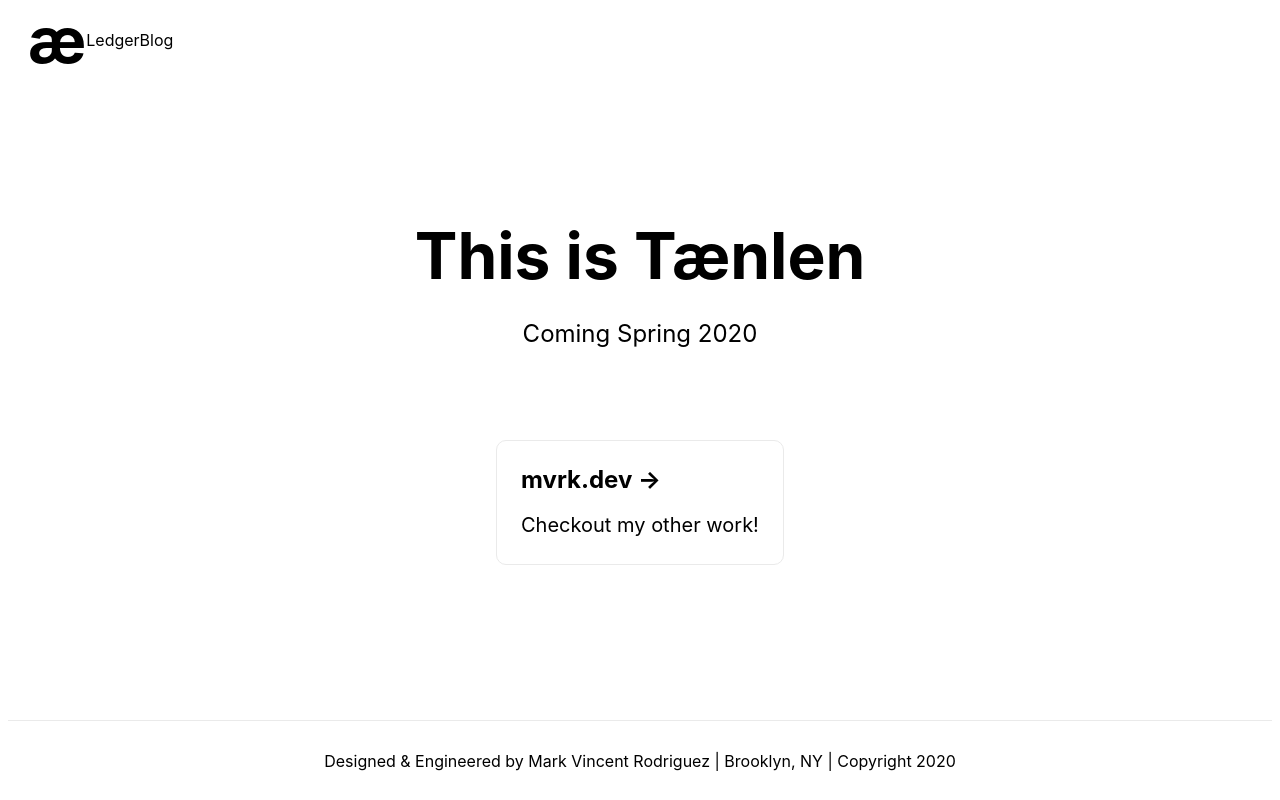
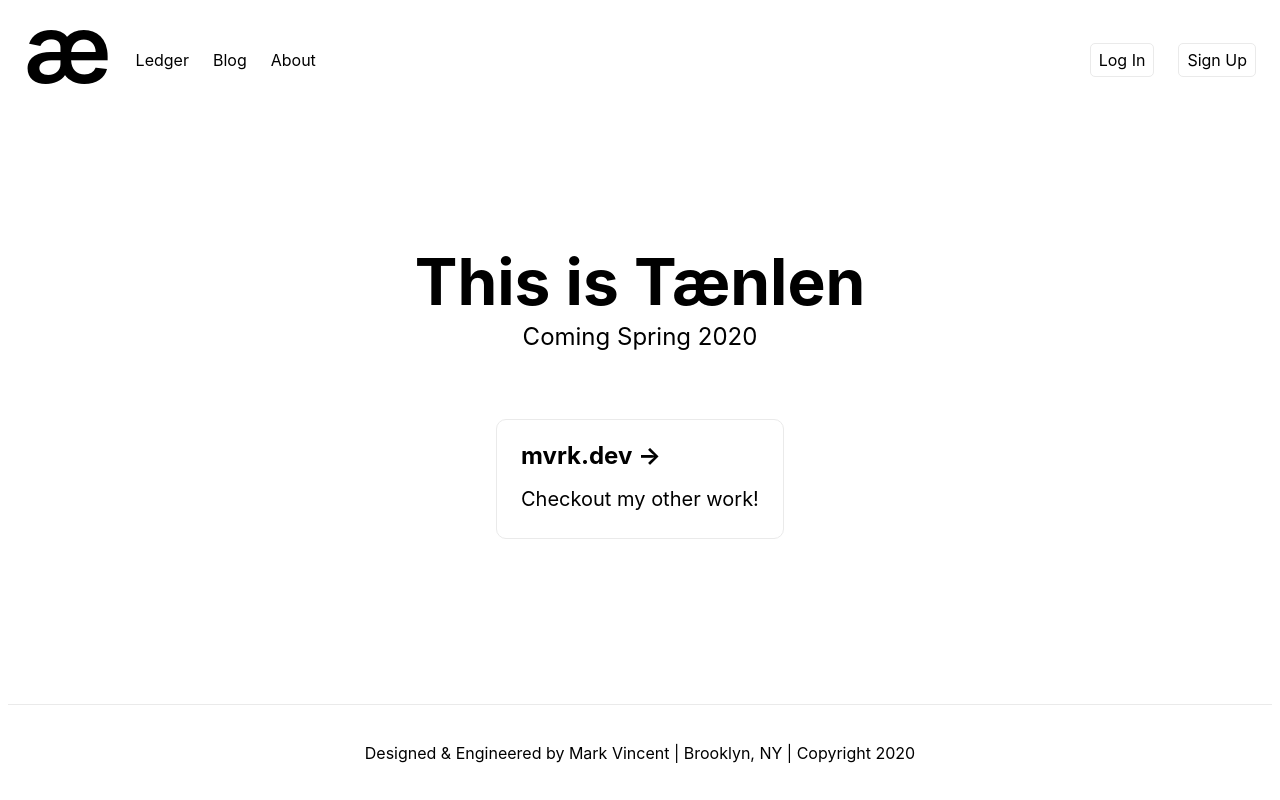
Before and after one commit to mvrkvincent/taenlen_dashboard, a Next.js app in the folder frontend/: page / in a window 1280 px wide. Built offline with nearby package versions, Linux system fonts and the light colour scheme.

Commit message:
Style nav

```diff
--- a/frontend/components/Footer.js
+++ b/frontend/components/Footer.js
@@ -4,7 +4,7 @@ const Footer = () => {
 
     <footer>
       <span>
-        Designed & Engineered by Mark Vincent Rodriguez | Brooklyn, NY | Copyright 2020
+        Designed & Engineered by Mark Vincent | Brooklyn, NY | Copyright 2020
       </span>
     </footer>
 
--- a/frontend/components/Nav.js
+++ b/frontend/components/Nav.js
@@ -1,12 +1,21 @@
+import React, { useState } from 'react';
+
 const Nav = () => {
+  const [style, setStyle] = useState();
 
   return (
 
     <nav>
-      <a href="/"><h1><span className="logo">&#230;</span></h1></a>
-      <a href="/ledger">Ledger</a>
-      <a href="/blog">Blog</a>
-
+      <div className="section">
+        <a href="/" className="logo">&#230;</a>
+        <a href="/ledger">Ledger</a>
+        <a href="/blog">Blog</a>
+        <a href="/blog">About</a>
+      </div>
+      <div className="section">
+        <a className="auth" onClick={() => setStyle({borderColor: 'red'})} style={style}>Log In</a>
+        <a className="auth" onClick={() => setStyle({ borderColor: 'red' })} style={style}>Sign Up</a>
+      </div>
     </nav>
 
   );
--- a/frontend/pages/_app.js
+++ b/frontend/pages/_app.js
@@ -1,3 +1,4 @@
+import '../stylesheets/_css_reset.css';
 import '../stylesheets/app.css';
 import '../stylesheets/landing.css';
 
--- a/frontend/pages/index.js
+++ b/frontend/pages/index.js
@@ -2,9 +2,7 @@ import Template from '../components/Template';
 
 const Splash = () => (
   <Template>
-      <h1 className="title">
-        This is T<logo>&#230;</logo>nlen
-      </h1>
+      <h1 className="title">This is T&#230;nlen</h1>
 
       <p className="subtitle">
         Coming Spring 2020
--- /dev/null
+++ b/frontend/stylesheets/_css_reset.css
@@ -0,0 +1,48 @@
+/* http://meyerweb.com/eric/tools/css/reset/
+   v2.0 | 20110126
+   License: none (public domain)
+*/
+
+html, body, div, span, applet, object, iframe,
+p, blockquote, pre,
+a, abbr, acronym, address, big, cite, code,
+del, dfn, em, img, ins, kbd, q, s, samp,
+small, strike, strong, sub, sup, tt, var,
+b, u, i, center,
+dl, dt, dd, ol, ul, li,
+fieldset, form, label, legend,
+table, caption, tbody, tfoot, thead, tr, th, td,
+article, aside, canvas, details, embed,
+figure, figcaption, footer, header, hgroup,
+menu, nav, output, ruby, section, summary,
+time, mark, audio, video {
+	margin: 0;
+	padding: 0;
+	border: 0;
+	font-size: 100%;
+	font: inherit;
+	vertical-align: baseline;
+}
+/* HTML5 display-role reset for older browsers */
+article, aside, details, figcaption, figure,
+footer, header, hgroup, menu, nav, section {
+	display: block;
+}
+body {
+	line-height: 1;
+}
+ol, ul {
+	list-style: none;
+}
+blockquote, q {
+	quotes: none;
+}
+blockquote:before, blockquote:after,
+q:before, q:after {
+	content: '';
+	content: none;
+}
+table {
+	border-collapse: collapse;
+	border-spacing: 0;
+}
--- a/frontend/stylesheets/app.css
+++ b/frontend/stylesheets/app.css
@@ -1,7 +1,5 @@
 html,
 body {
-  padding: 0;
-  margin: 0;
   font-family: -apple-system, BlinkMacSystemFont, Segoe UI, Roboto, Oxygen,
     Ubuntu, Cantarell, Fira Sans, Droid Sans, Helvetica Neue, sans-serif;
 }
@@ -30,15 +28,44 @@ main {
 
 nav {
   width: 100%;
-  height: 80px;
+  height: 6rem;
+  display: flex;
+  justify-content: space-between;
+  align-items: center;
+  padding: 0 1rem;
+}
+
+nav a {
+  padding-left: 1.5rem;
+  padding-top: 1.5rem;
+}
+
+.logo {
+  padding-left: 0;
+  padding-top: 0;
+  font-size: 6em;
+  font-weight: 600;
+}
+
+nav
+.section {
   display: flex;
   align-items: center;
-  padding: 0 20px;
+}
+
+.auth {
+  cursor: pointer;
+  margin-left: 1.5rem;
+  margin-top: 1.5rem;
+  padding: 0.5rem;
+  border: 1px solid #eaeaea;
+  border-radius: 5px;
+    transition: color 0.15s ease, border-color 0.15s ease;
 }
 
 footer {
   width: 100%;
-  height: 80px;
+  height: 6rem;
   border-top: 1px solid #eaeaea;
   display: flex;
   justify-content: center;
@@ -72,9 +99,6 @@ a {
   text-decoration: underline;
 }
 
-
-
-.logo,
 .title {
   margin: 0;
   line-height: 1.15;
```
